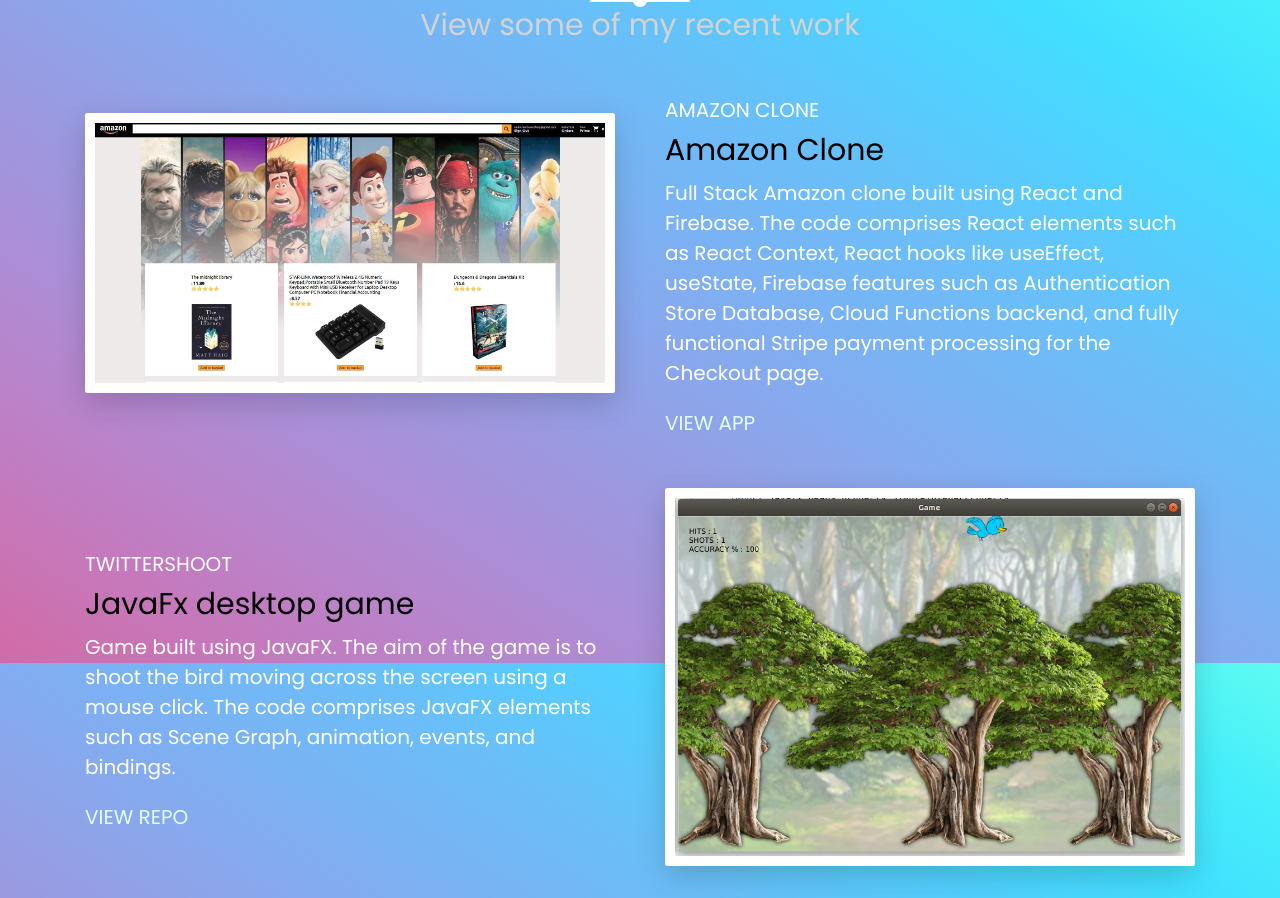
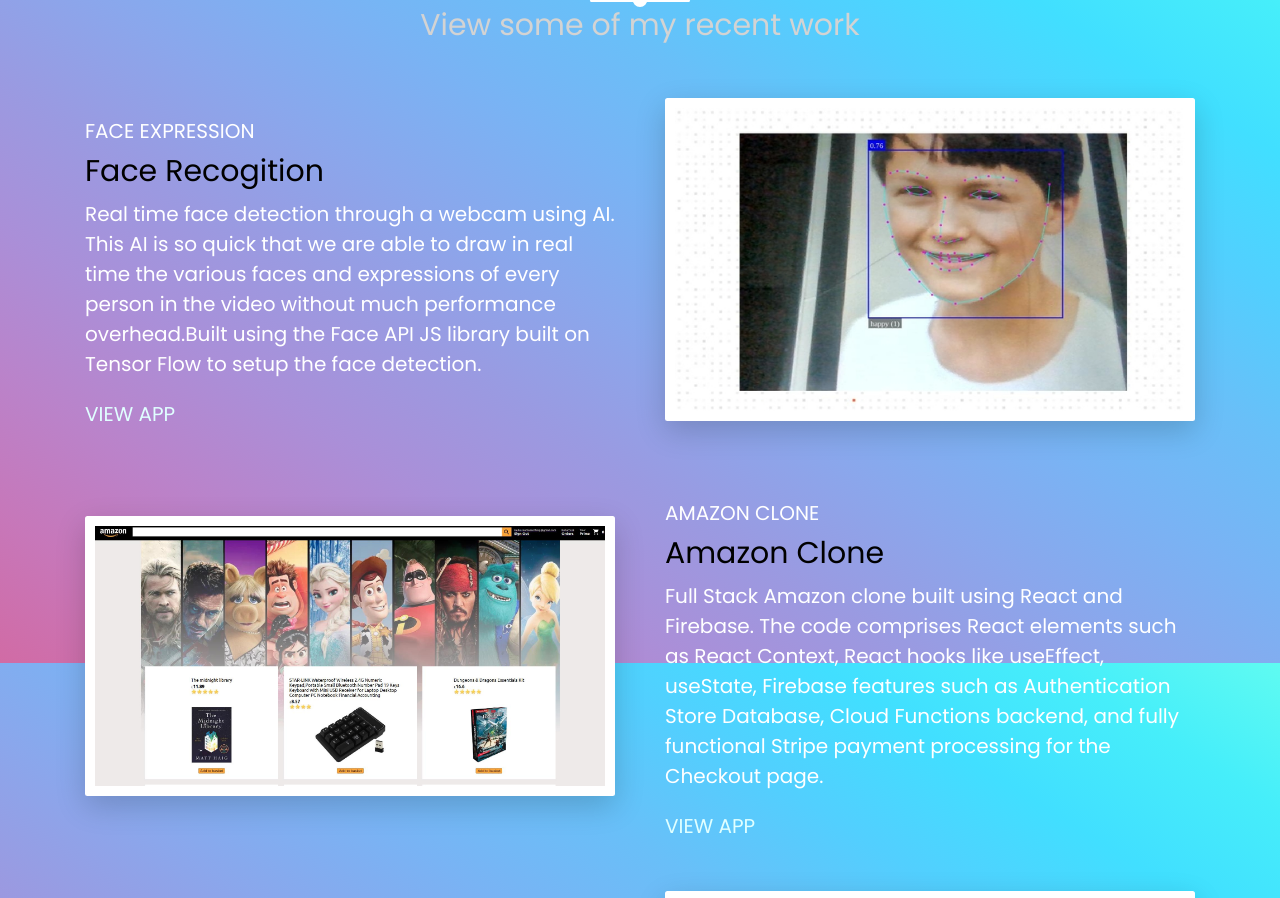
Before and after one commit to shenoy/portfolio, a plain HTML site: page index.html in a window 1280 px wide. Shown: the part 1727-2625 px from the top of the page. Drawn offline with nearby package versions, Linux system fonts and the light colour scheme.

Commit message:
facerecog

```diff
--- a/index.html
+++ b/index.html
@@ -156,6 +156,24 @@
           <h1>Portfolio</h1>
           <h6>View some of my recent work</h6>
         </div>
+
+        <div class="portfolio-item">
+          <div class="portfolio-description has-margin-right" data-aos="fade-right" data-aos-delay="600">
+            <h6>Face Expression</h6>
+            <h1>Face Recogition</h1>
+            <p>
+            Real time face detection through a webcam using AI. This AI is so quick that we are able to draw in real time the
+            various faces and expressions of every person in the video without much performance overhead.Built using the Face
+            API JS library built on Tensor Flow to setup the face detection.
+            </p>
+            <a href="https://faceexpression.netlify.app" class="cta">View App</a>
+          </div>
+
+          <div class="portfolio-img" data-aos="fade-left" data-aos-delay="600">
+            <img class="responsive shadow-lg p-3 mb-5 bg-white rounded" src="images/facerecog.jpg" alt="" />
+          </div>
+        </div>
+
 
         <div class="portfolio-item">
           <div
```
Also changed, not shown: images/facerecog.jpg (added).
